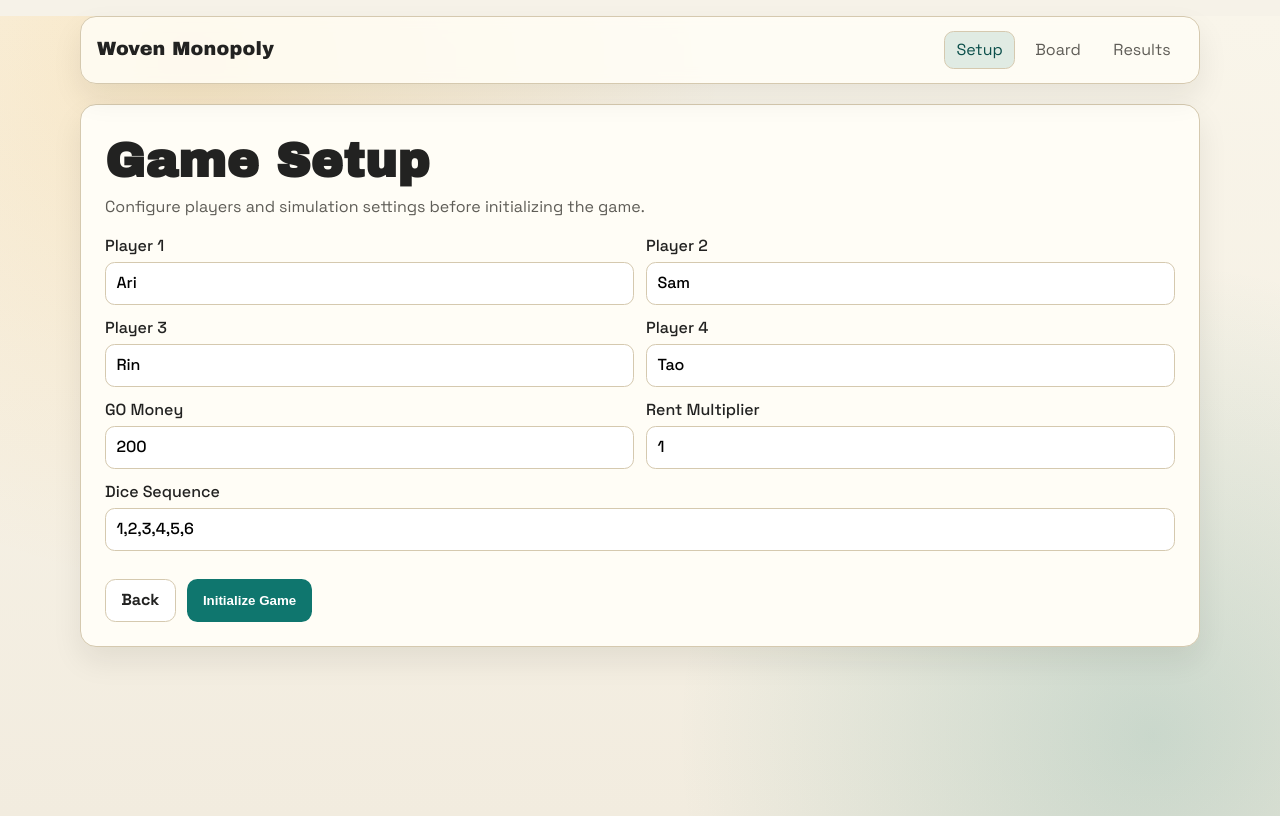
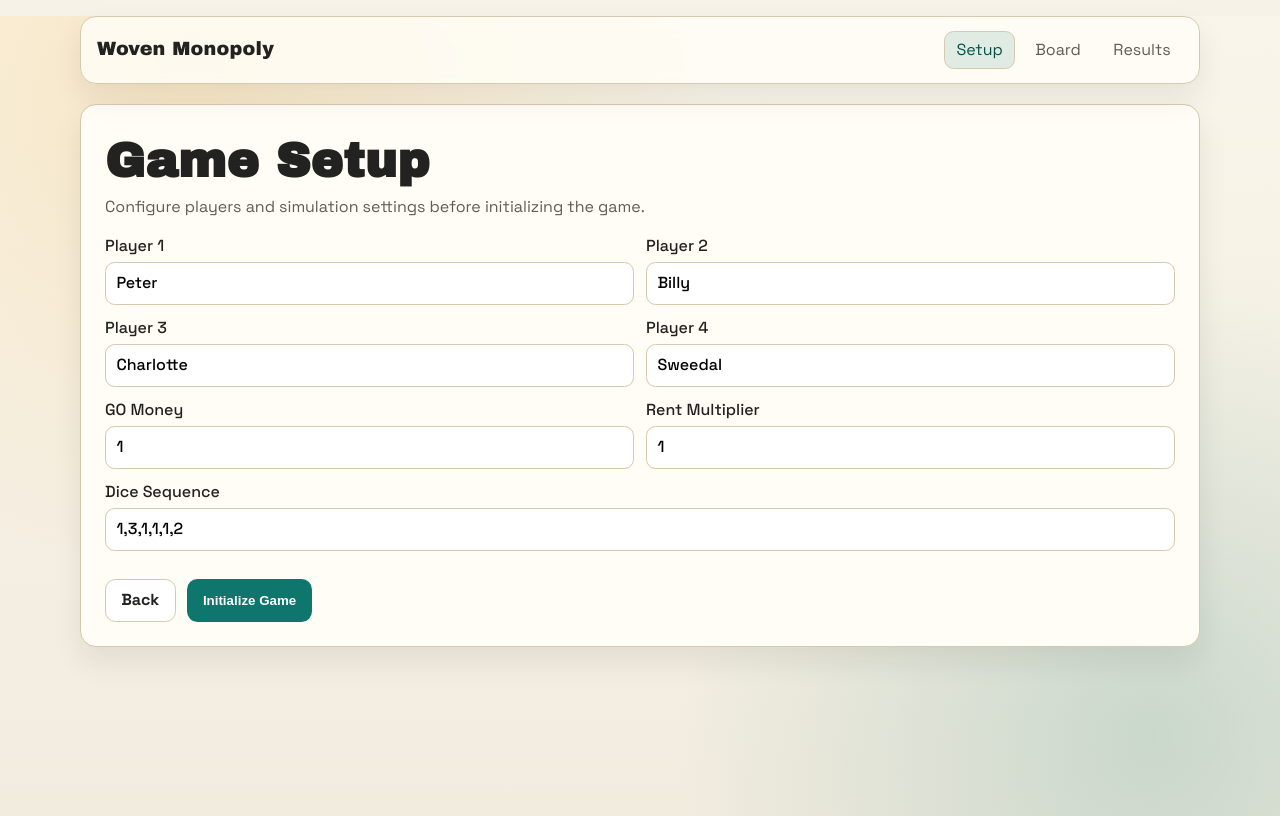
Before and after one commit to riwazudas/woven-monopoly-frontend, a Vue app: page /setup in a window 1280 px wide. Built offline with nearby package versions, Linux system fonts and the light colour scheme.

Commit message:
initialized game with default values given in readme file

```diff
--- a/src/views/SetupView.vue
+++ b/src/views/SetupView.vue
@@ -1,19 +1,22 @@
 <script setup>
-import { reactive } from 'vue'
+import { computed, reactive } from 'vue'
 import { useRouter } from 'vue-router'
 import { useGameSessionStore } from '../stores/gameSession'
 
 const router = useRouter()
 const sessionStore = useGameSessionStore()
 
+const isSubmitting = computed(() => sessionStore.isInitializing)
+const errorMessage = computed(() => sessionStore.errorMessage)
+
 const form = reactive({
-  playerOne: 'Ari',
-  playerTwo: 'Sam',
-  playerThree: 'Rin',
-  playerFour: 'Tao',
-  goMoney: 200,
+  playerOne: 'Peter',
+  playerTwo: 'Billy',
+  playerThree: 'Charlotte',
+  playerFour: 'Sweedal',
+  goMoney: 1,
   rentMultiplier: 1,
-  diceSequence: '1,2,3,4,5,6',
+  diceSequence: '1,3,1,1,1,2',
 })
 
 const parseDice = (value) => {
@@ -23,7 +26,7 @@
     .filter((value) => Number.isInteger(value) && value > 0)
 }
 
-const beginGame = () => {
+const beginGame = async () => {
   const config = {
     playerNames: [form.playerOne, form.playerTwo, form.playerThree, form.playerFour],
     goMoney: Number(form.goMoney),
@@ -31,19 +34,7 @@
     diceSequence: parseDice(form.diceSequence),
   }
 
-  // Phase 2 route scaffolding: real API integration is handled in later phases.
-  sessionStore.startSession({
-    gameId: `local-${Date.now()}`,
-    config,
-    gameState: {
-      turn: 0,
-      players: config.playerNames.map((name) => ({
-        name,
-        balance: config.goMoney,
-        position: 0,
-      })),
-    },
-  })
+  await sessionStore.createGameSession(config)
 
   router.push({ name: 'board' })
 }
@@ -54,6 +45,7 @@
     <div class="panel">
       <h1>Game Setup</h1>
       <p class="lead">Configure players and simulation settings before initializing the game.</p>
+      <p v-if="errorMessage" class="error-text">{{ errorMessage }}</p>
 
       <form class="setup-form" @submit.prevent="beginGame">
         <label>
@@ -93,7 +85,9 @@
 
         <div class="actions span-2">
           <RouterLink class="btn ghost" :to="{ name: 'landing' }">Back</RouterLink>
-          <button class="btn primary" type="submit">Initialize Game</button>
+          <button class="btn primary" type="submit" :disabled="isSubmitting">
+            {{ isSubmitting ? 'Starting...' : 'Initialize Game' }}
+          </button>
         </div>
       </form>
     </div>
```
